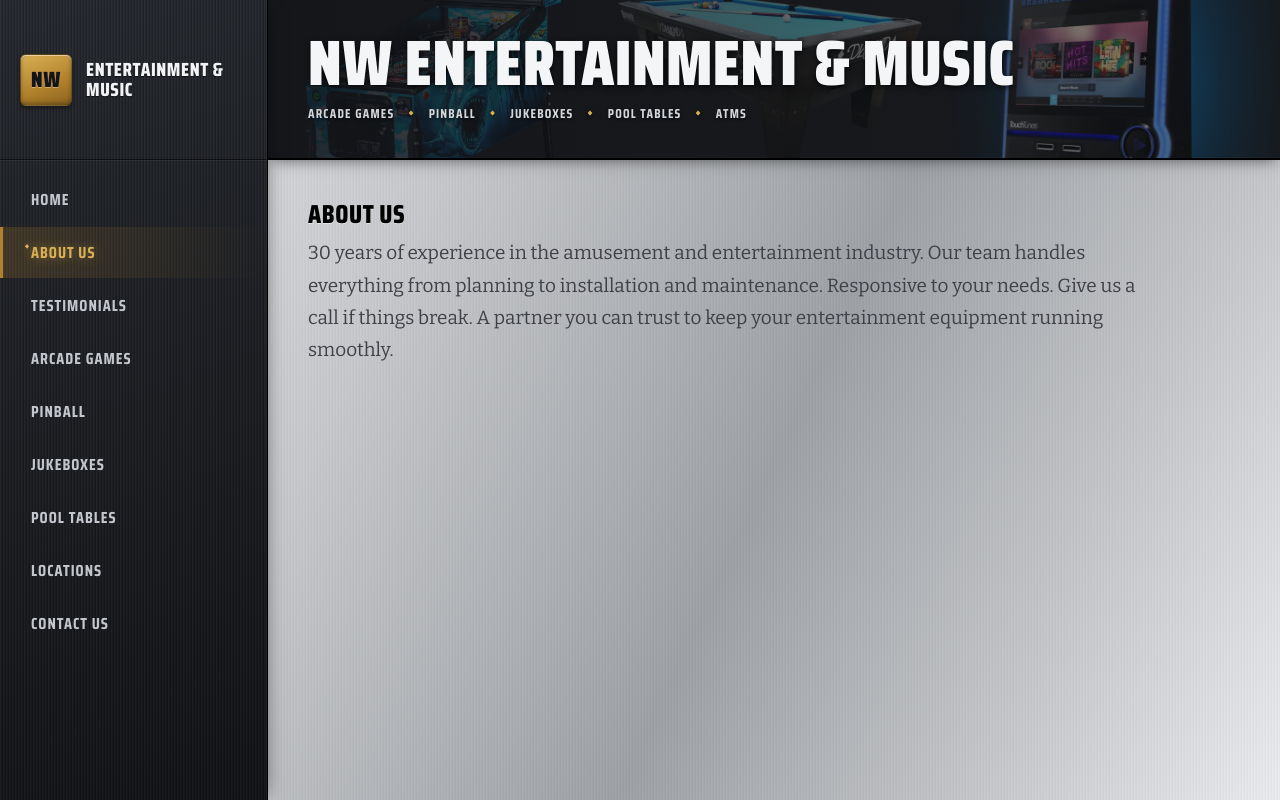
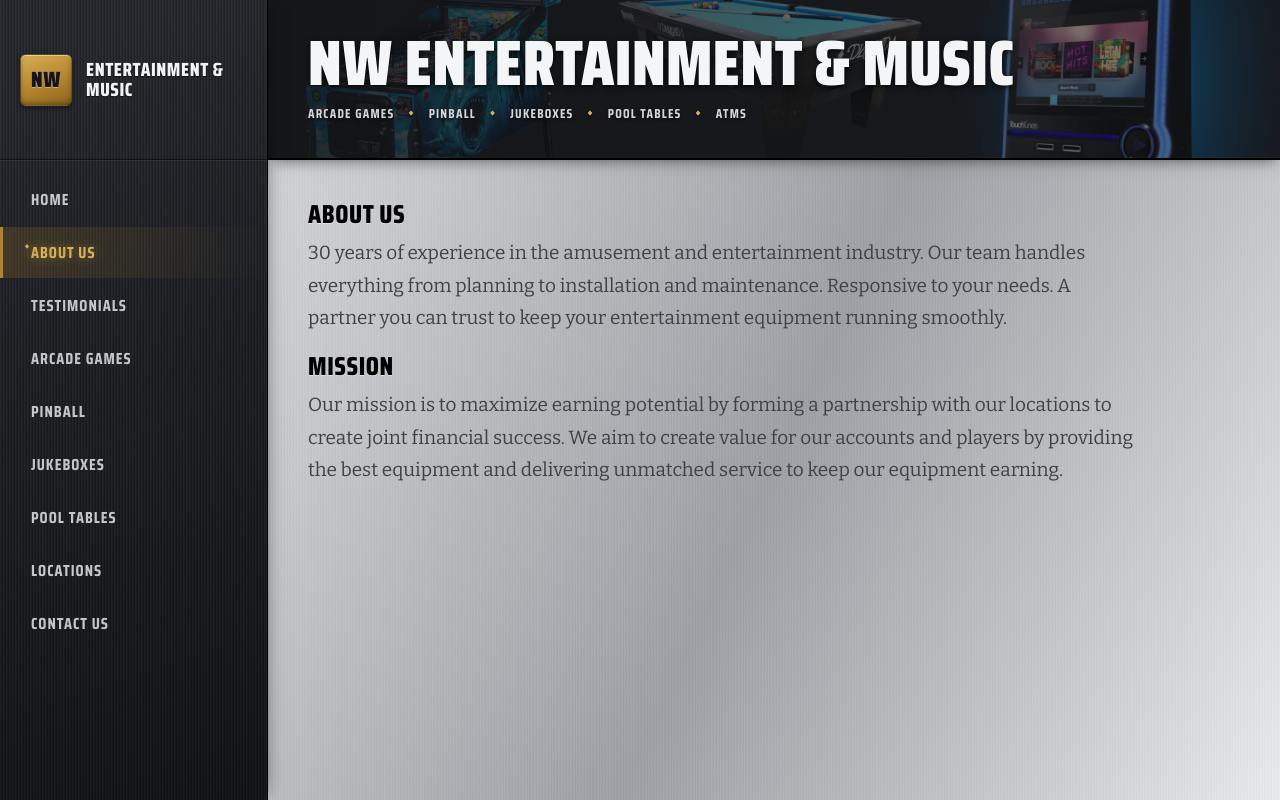
Before and after one commit to miurary/nw_music_and_entertainment_website, a React (Vite) app: page / in a window 1280 px wide. Both pictures are taken after a click on the button "ABOUT US". Built offline with nearby package versions, Linux system fonts and the light colour scheme; no server answers.

Commit message:
Fixing mission statement

```diff
--- a/src/App.tsx
+++ b/src/App.tsx
@@ -30,12 +30,6 @@ const PAGES: Page[] = [
           jukeboxes, pool tables, ATMs, and full-service amusement equipment to
           businesses across the region.
         </p>
-        <p>
-          Our mission is to maximize earning potential by forming a partnership
-          with our locations to create joint financial success. We aim to create
-          value for our accounts and players by providing the best equipment and
-          delivering unmatched service to keep our equipment earning.
-        </p>
         <div className="contact-card">
           <p className="contact-name">Blake Miura</p>
           <p className="contact-line">
@@ -58,8 +52,17 @@ const PAGES: Page[] = [
       <p>
         30 years of experience in the amusement and entertainment industry.
         Our team handles everything from planning to installation and maintenance.
-        Responsive to your needs. Give us a call if things break.
+        Responsive to your needs.
         A partner you can trust to keep your entertainment equipment running smoothly.
+      </p>
+    ),
+    subtitle: 'Mission',
+    body2: (
+      <p>
+          Our mission is to maximize earning potential by forming a partnership
+          with our locations to create joint financial success. We aim to create
+          value for our accounts and players by providing the best equipment and
+          delivering unmatched service to keep our equipment earning.
       </p>
     ),
   },
@@ -283,6 +286,14 @@ function App() {
             {activePage.title}
         </h2>
         <div className="content-inner">{activePage.body}</div>
+        {activePage.subtitle && (
+          <h2 className="header-subtitle" key={activePage.id}>
+            {activePage.subtitle}
+          </h2>
+        )}
+        {activePage.body2 && (
+          <div className="content-inner">{activePage.body2}</div>
+        )}
       </main>
     </div>
   )
--- a/src/utils/types.ts
+++ b/src/utils/types.ts
@@ -14,6 +14,8 @@ export type Page = {
   label: string
   title: string
   body: ReactNode
+  subtitle?: string
+  body2?: ReactNode
 }
 
 export type CardItem = {
```
